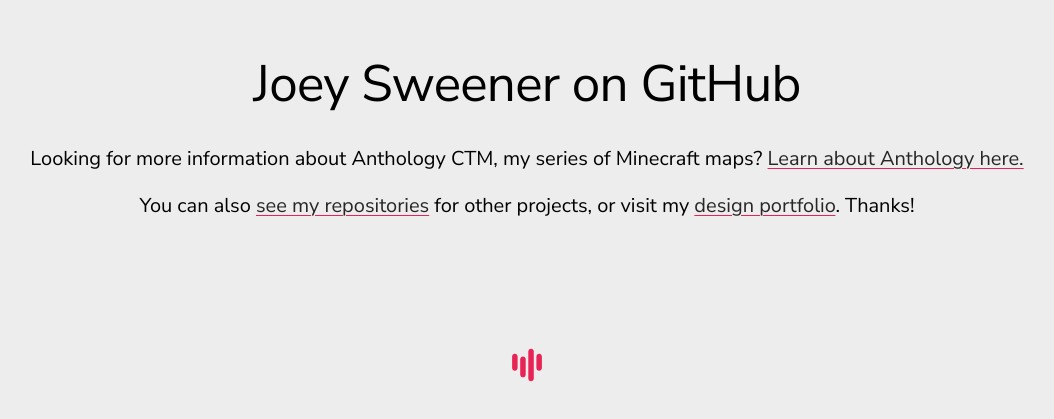
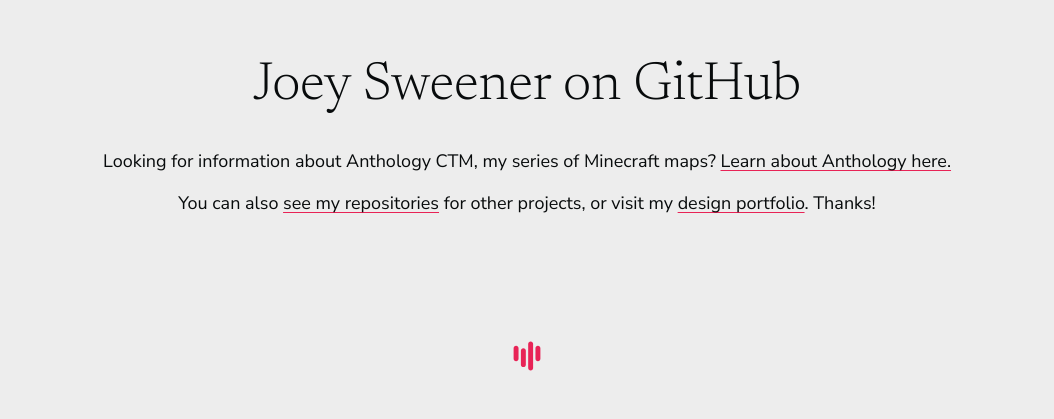
Before and after one commit to sweenerjoey/sweenerjoey.github.io, a plain HTML site: page index.html in a window 1280 px wide. Shown: the part 133-552 px from the top of the page, without its empty margins (113-1167 px from the left). Drawn offline with Linux system fonts and the light colour scheme.

Commit message:
Add files via upload

```diff
--- a/css/main.css
+++ b/css/main.css
@@ -1,42 +1,64 @@
 :root {
-    --text-color: #262626;
-    --link-color: var(--text-color);
-    --link-color-hover: #E82356;
-    --shade-color: #adadad;
-    --background: #ededed;
-    --font-sans: "Nunito Sans", Arial, sans-serif;
-    --font-large: clamp(2.25rem,4vw,4rem);
+    --base-value: clamp(16px, 1.5vw, 18px);
+
+    --color-primary: #E82356;
+    --color-white: #ffffff;
+    --color-gray-100: #ededed;
+    --color-gray-200: #adadad;
+    --color-gray-300: #545454;
+    --color-gray-400: #262626;
+    --color-black: #080b0c;
+    --color-black-trans: rgb(from var(--color-black) r g b / 0.5);
+    --color-black-gradient: linear-gradient(180deg, var(--color-black-trans) 50%, var(--color-black));
+
+    --font-sans: "Nunito Sans", system-ui, Arial, sans-serif;
+    --font-serif: "Newsreader", Georgia, Times, serif;
+    --font-size-16: var(--base-value);
+    --font-size-24: calc(var(--base-value) * 1.5);
+    --font-size-32: calc(var(--base-value) * 2);
+    --font-size-48: calc(var(--base-value) * 3);
+
+    --line-height-base: 1;
+    --line-height-single: var(--line-height-base);
+    --line-height-150: calc(var(--line-height-base) * 1.5);
+    --line-height-double: calc(var(--line-height-base) * 2);
+    --letter-spacing-tighter: -0.1rem;
+    --letter-spacing-tight: -0.01rem;
+    --letter-spacing-normal: 0;
+    --letter-spacing-loose: 0.075rem;
+    --letter-spacing-looser: 0.15rem;
 }
 html {
-    font-size: clamp(16px, 2vw, 20px);
+    font-size: var(--base-value);
 }
 body {
     max-height: 100vh;
     max-width: 90vw;
     margin: 24vh auto;
     text-align: center;
-    background-color: var(--background);
+    background-color: var(--color-gray-100);
+    color: var(--color-black);
 }
 h1 {
-    font-family: var(--font-sans);
-    font-weight: 400;
-    font-size: var(--font-large);
+    font-family: var(--font-serif);
+    font-weight: 300;
+    font-size: var(--font-size-48);
     line-height: 100%;
-    letter-spacing: -0.035rem;
+    letter-spacing: var(--letter-spacing-tight);
 }
 p {
     font-family: var(--font-sans);
 }
 p a {
-    color: var(--link-color);
+    color: var(--color-black);
     text-decoration: underline;
     text-underline-offset: 3px;
     text-decoration-thickness: 1px !important;
-    text-decoration-color: var(--link-color-hover);
+    text-decoration-color: var(--color-primary);
     transition: all 0.3s ease;
 }
 p a:hover {
-    color: var(--link-color-hover);
+    color: var(--color-primary);
     text-decoration-color: transparent;
 }
 .footer-image {
--- a/index.html
+++ b/index.html
@@ -7,13 +7,13 @@
 
     <link rel="preconnect" href="https://fonts.googleapis.com">
     <link rel="preconnect" href="https://fonts.gstatic.com" crossorigin>
-    <link href="https://fonts.googleapis.com/css2?family=Nunito+Sans:ital,opsz,wght@0,6..12,200..1000;1,6..12,200..1000&display=swap" rel="stylesheet">
+    <link href="https://fonts.googleapis.com/css2?family=Newsreader:ital,wght@0,200..800;1,200..800&family=Nunito+Sans:ital,opsz,wght@0,6..12,200..1000;1,6..12,200..1000&display=swap" rel="stylesheet">
 
     <link href="css/main.css" rel="stylesheet">
   </head>
   <body>
     <h1>Joey Sweener on GitHub</h1>
-    <p>Looking for more information about Anthology CTM, my series of Minecraft maps? <a href="https://sweenerjoey.github.io/anthology-ctm/">Learn about Anthology here.</a></p>
+    <p>Looking for information about Anthology CTM, my series of Minecraft maps? <a href="https://sweenerjoey.github.io/anthology-ctm/">Learn about Anthology here.</a></p>
     <p>You can also <a href="https://github.com/sweenerjoey">see my repositories</a> for other projects, or visit my <a href="https://jsweener.carrd.co/">design portfolio</a>. Thanks!</p>
     <img src="./assets/sweenerjoey_github-icon.svg" alt="Icon of 4 bars forming a sound wave, used as a profile icon on GitHub by Joey Sweener" class="footer-image">
   </body>
```
